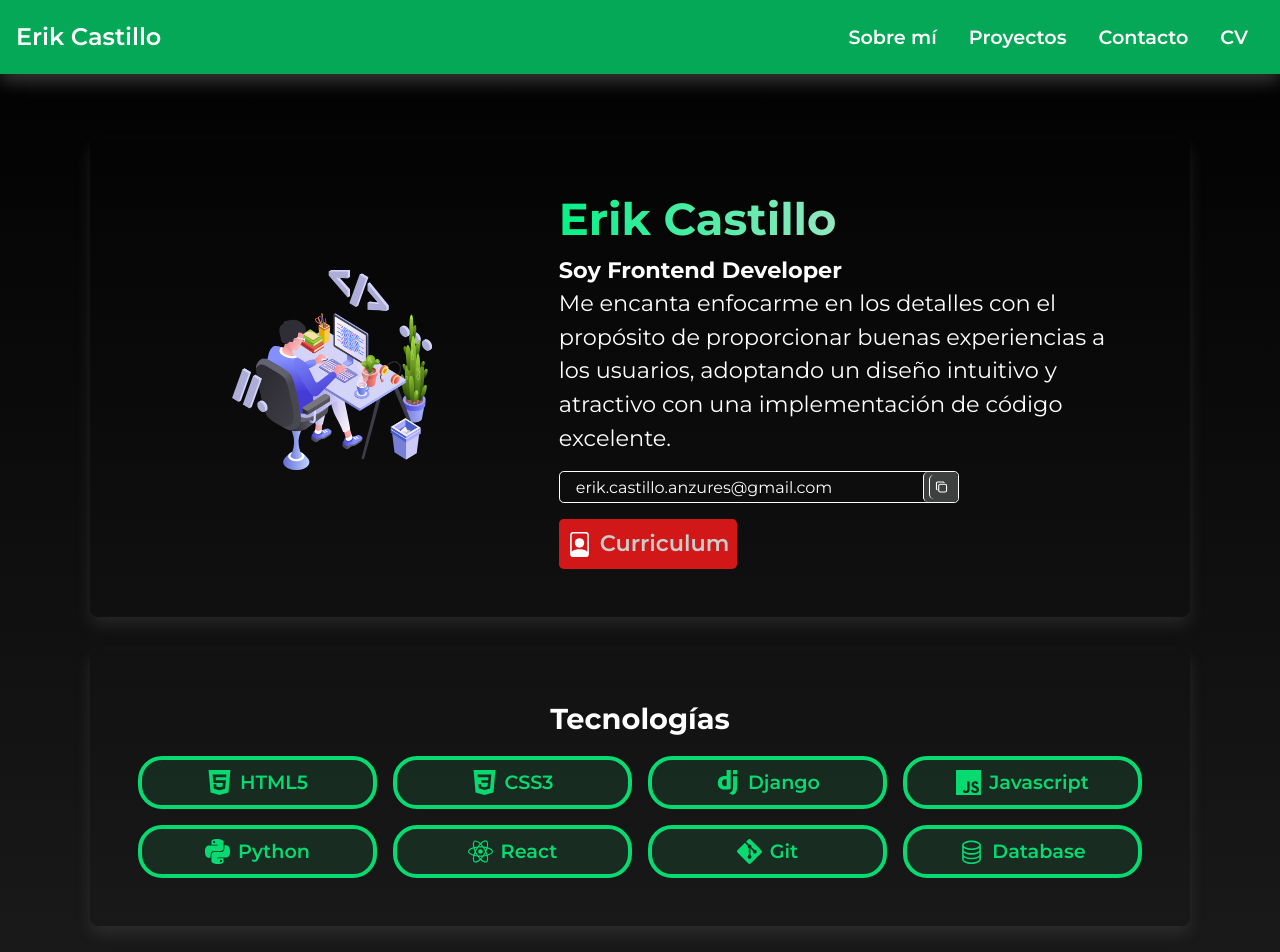
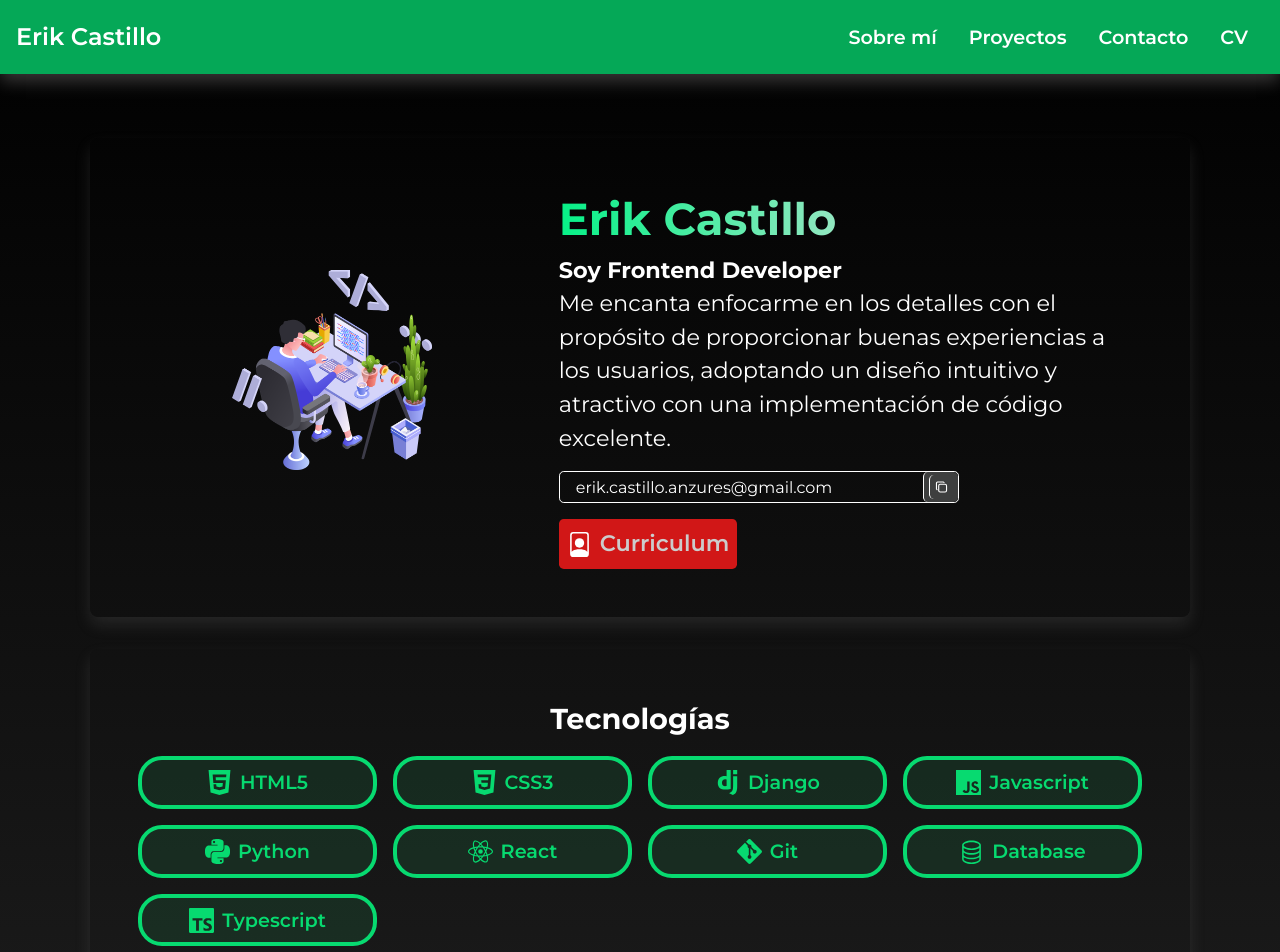
Before and after one commit to Erik5CA/portfolio, a React (Vite) app: page / in a window 1280 px wide. Shown: the top 952 px of the page. Built offline with nearby package versions, Linux system fonts and the light colour scheme.

Commit message:
added new tech

```diff
--- a/src/mocks/listTech.js
+++ b/src/mocks/listTech.js
@@ -6,6 +6,7 @@ import python from "../assets/tec/python.svg";
 import react from "../assets/tec/react.svg";
 import git from "../assets/tec/git.svg";
 import database from "../assets/tec/database.svg";
+import typescript from "../assets/tec/typescript.svg";
 
 export const techs = [
   {
@@ -64,4 +65,11 @@ export const techs = [
     image: database,
     url: "https://www.w3schools.com/python/",
   },
+  {
+    id: 9,
+    name: "Typescript",
+    class: "typescript",
+    image: typescript,
+    url: "https://www.w3schools.com/python/",
+  },
 ];
```
